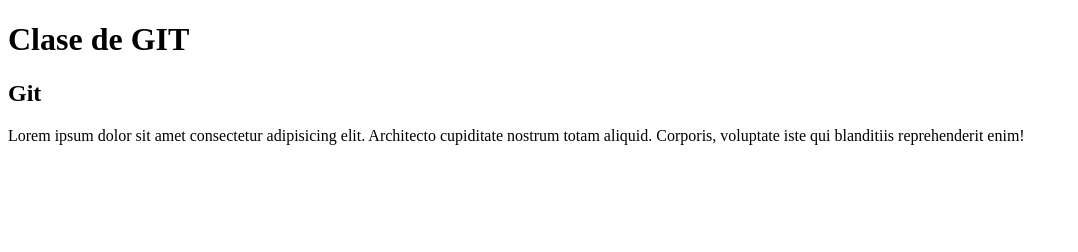
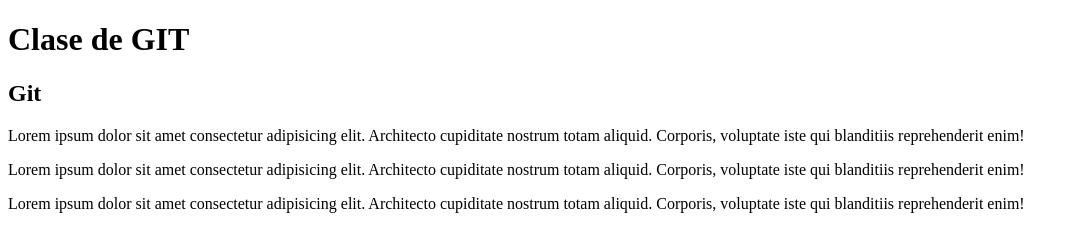
Before and after one commit to AlejandroNecchi/EJ2, a plain HTML site: page index.html in a window 1280 px wide. Shown: the whole page, without its empty margins (0-1078 px from the left). Drawn offline with Linux system fonts and the light colour scheme.

Commit message:
agregue texto

```diff
--- a/index.html
+++ b/index.html
@@ -14,6 +14,8 @@
     <main>
         <h2>Git</h2>
         <p>Lorem ipsum dolor sit amet consectetur adipisicing elit. Architecto cupiditate nostrum totam aliquid. Corporis, voluptate iste qui blanditiis reprehenderit enim!</p>
+        <p>Lorem ipsum dolor sit amet consectetur adipisicing elit. Architecto cupiditate nostrum totam aliquid. Corporis, voluptate iste qui blanditiis reprehenderit enim!</p>
+        <p>Lorem ipsum dolor sit amet consectetur adipisicing elit. Architecto cupiditate nostrum totam aliquid. Corporis, voluptate iste qui blanditiis reprehenderit enim!</p>
     </main>
 
 </body>
```
